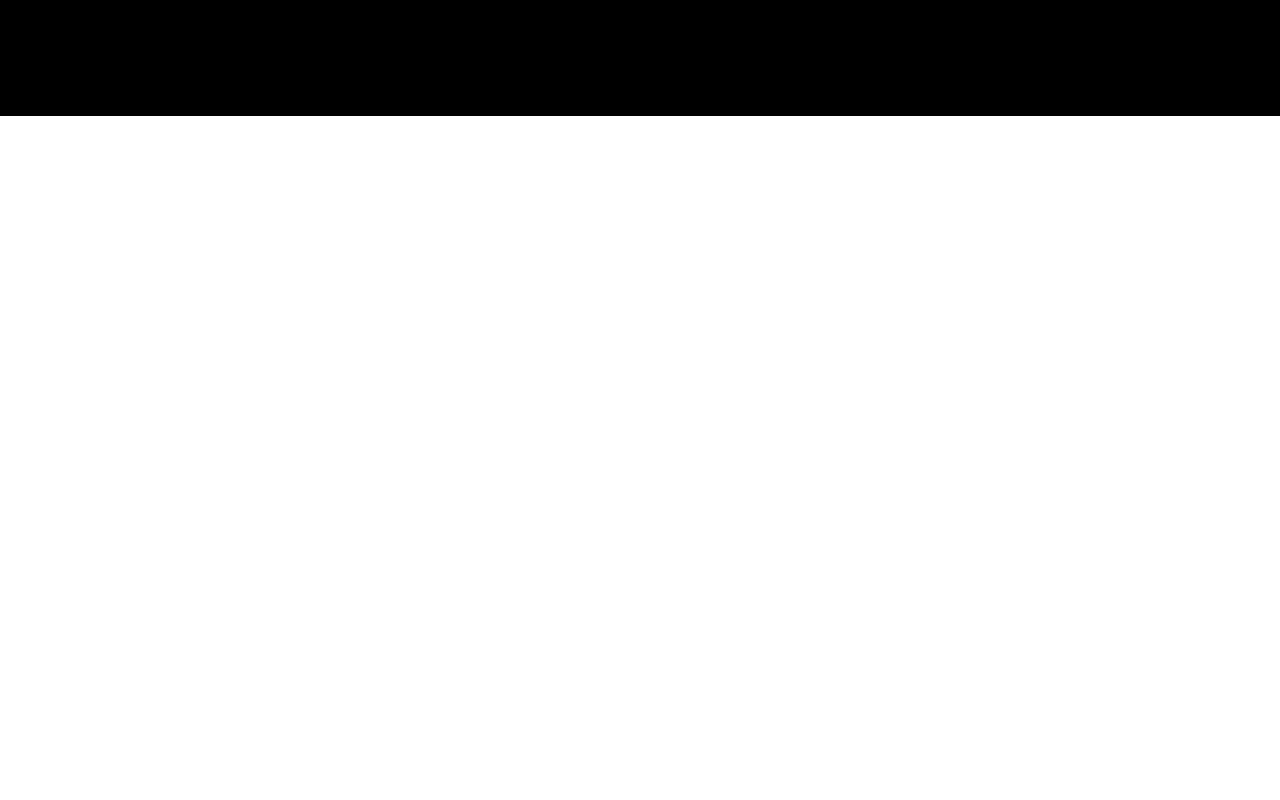
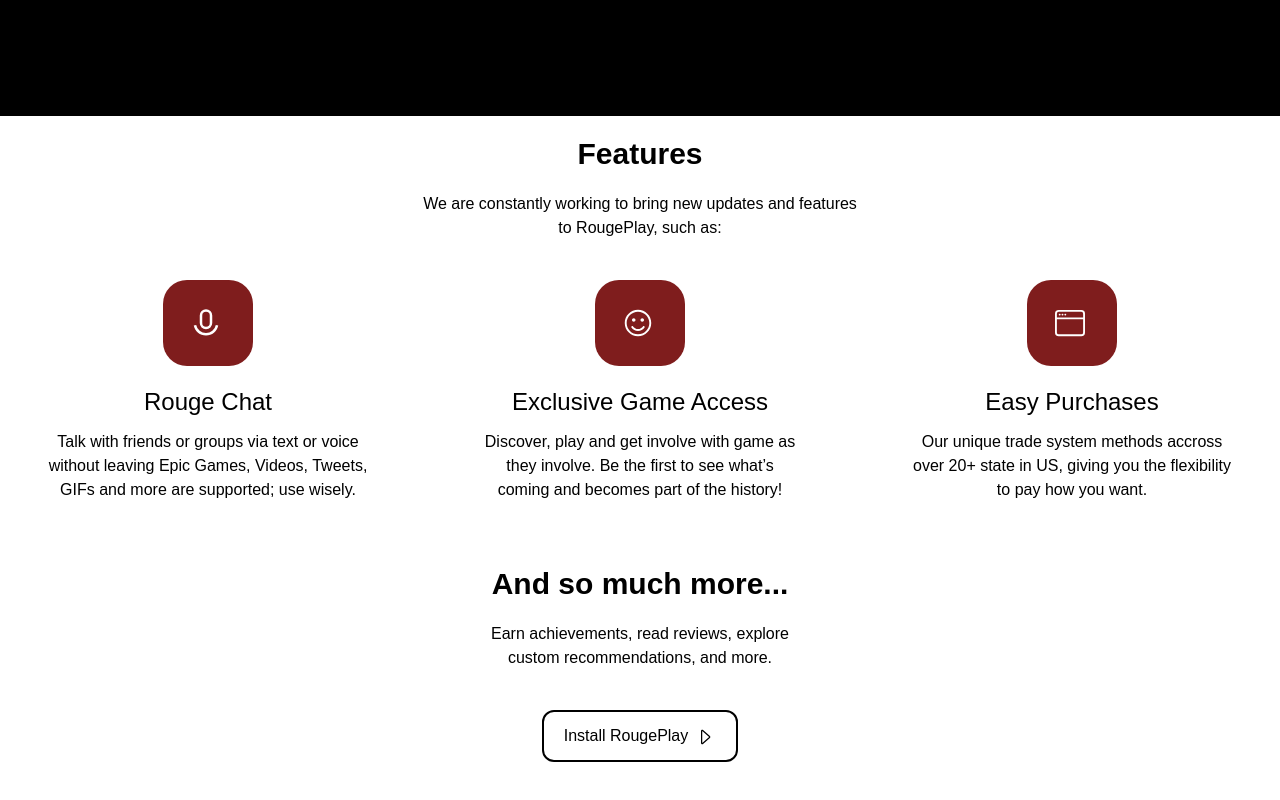
Before and after one commit to b14ck0ps/rouge_play_nextjs, a Next.js app: page / in a window 1280 px wide. Shown: the part 2384-3184 px from the top of the page. Before the commit the page ends 2500 px from the top, so only its background shows below. Built offline with nearby package versions, Linux system fonts and the light colour scheme.

Commit message:
features section

```diff
--- /dev/null
+++ b/app/Features.tsx
@@ -0,0 +1,70 @@
+import React from "react";
+import { RiMic2Line } from "react-icons/ri";
+import { RxFace } from "react-icons/rx";
+import { BsCaretDown, BsWindow } from "react-icons/bs";
+type FeatureProps = {
+  title: string;
+  description: string;
+  icon: React.ReactElement;
+};
+export default function Features() {
+  return (
+    <div>
+      <h1 className="text-center text-3xl font-bold m-5">Features</h1>
+      <p className="text-center font-thin">
+        We are constantly working to bring new updates and features
+        <br /> to RougePlay, such as:
+      </p>
+      <div className="flex justify-center gap-28 mt-10">
+        <Feature
+          title={"Rouge Chat"}
+          description={
+            "Talk with friends or groups via text or voice without leaving Epic Games, Videos, Tweets, GIFs and more are supported; use wisely."
+          }
+          icon={<RiMic2Line size="30" />}
+        />
+        <Feature
+          title={"Exclusive Game Access"}
+          description={
+            "Discover, play and get involve with game as they involve. Be the first to see what’s coming and becomes part of the history!"
+          }
+          icon={<RxFace size="30" />}
+        />
+        <Feature
+          title={"Easy Purchases"}
+          description={
+            "Our unique trade system methods accross over 20+ state in US, giving you the flexibility to pay how you want."
+          }
+          icon={<BsWindow size="30" />}
+        />
+      </div>
+      <h1 className="text-center font-bold text-3xl mt-16">
+        And so much more...
+      </h1>
+      <p className="text-center mt-5">
+        Earn achievements, read reviews, explore <br /> custom recommendations,
+        and more.
+      </p>
+      <div className="flex justify-center mt-10">
+        <button className="border-2 border-black rounded-xl px-5 py-3">
+          Install RougePlay
+          <BsCaretDown className="-rotate-90 inline ml-2 text-xl" />
+        </button>
+      </div>
+    </div>
+  );
+}
+
+export function Feature({ title, description, icon }: FeatureProps) {
+  return (
+    <>
+      <div className="flex flex-col justify-center items-center">
+        <div className="bg-red-900 p-7 rounded-3xl text-white mb-5 w-[90px]">
+          {icon}
+        </div>
+        <h3 className="text-2xl fontsemi">{title}</h3>
+        <p className="w-[320px] text-center mt-3">{description}</p>
+      </div>
+    </>
+  );
+}
--- a/app/page.tsx
+++ b/app/page.tsx
@@ -4,6 +4,7 @@
 import HomeSection from "./HomeSection";
 import Access from "./Access";
 import CommunitySection from "./CommunitySection";
+import Features from "./Features";
 
 export default function Home() {
   return (
@@ -18,6 +19,9 @@
       <section className=" bg-black h-[700px] ">
         <CommunitySection />
       </section>
+      <section className=" h-[700px] ">
+        <Features />
+      </section>
     </div>
   );
 }
```
